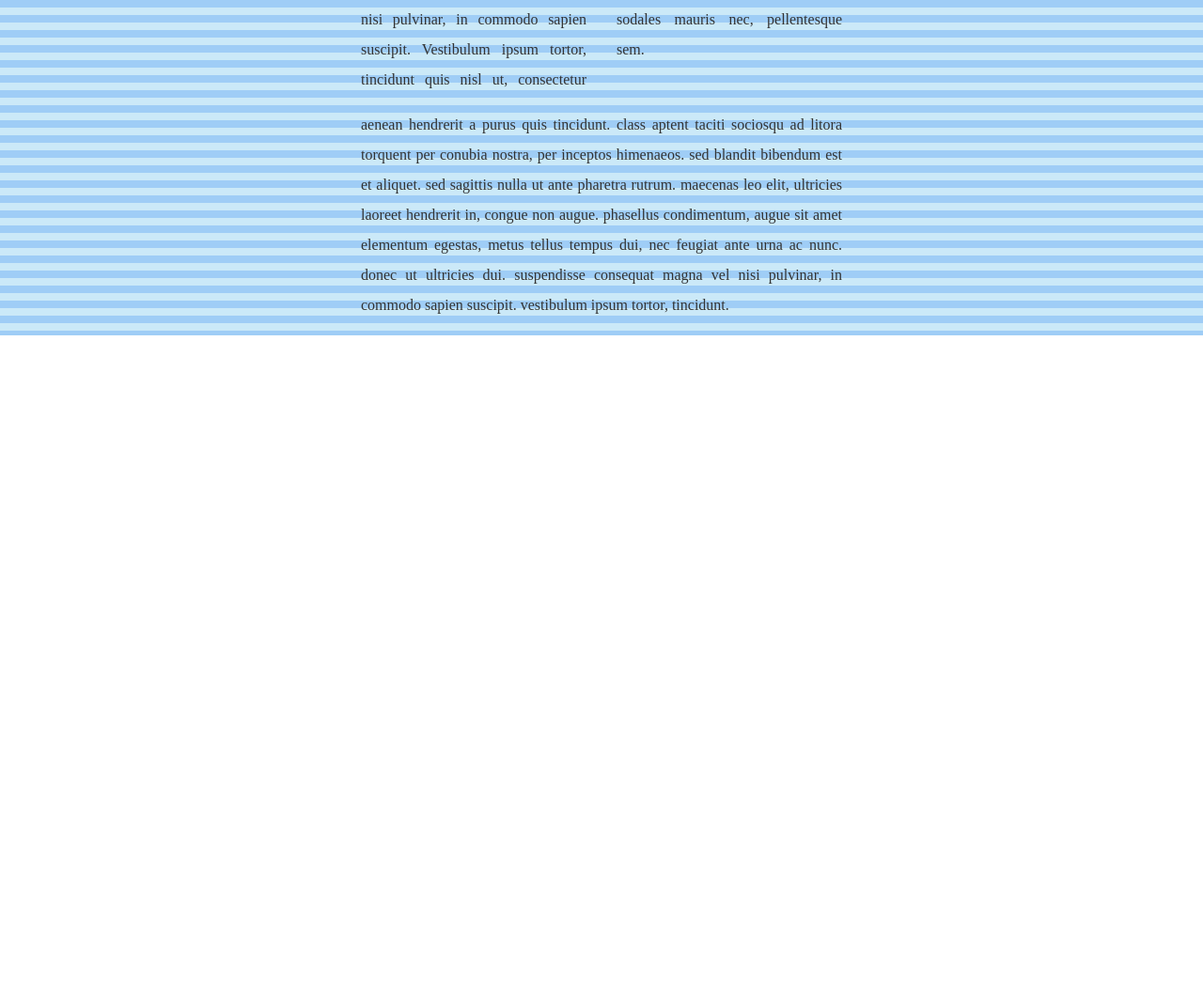
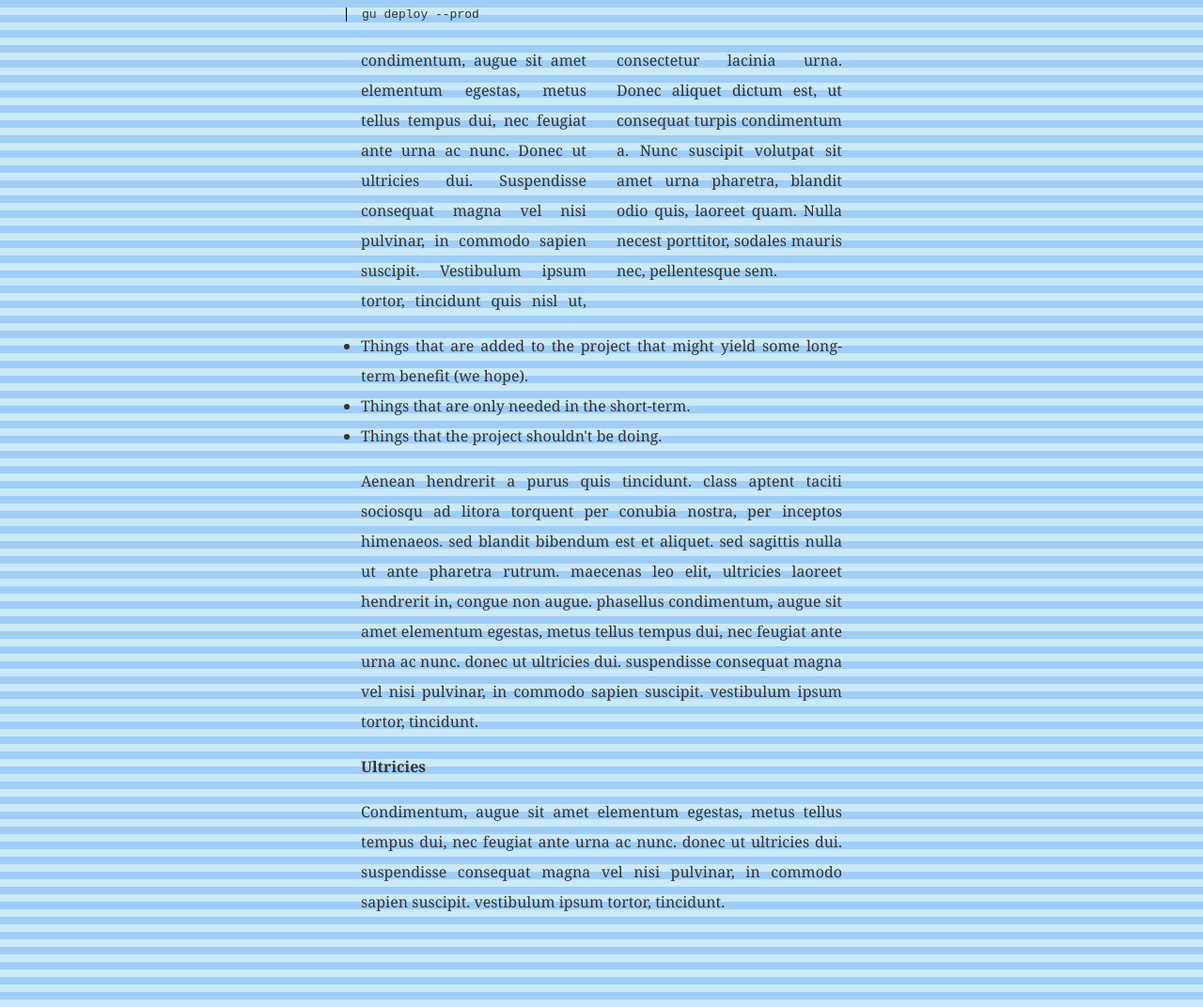
Before and after one commit to commuterjoy/playground, a plain HTML site: page grids/grid.html in a window 1280 px wide. Shown: the part 864-1936 px from the top of the page at 94% size. Before the commit the page ends 1221 px from the top, so only its background shows below. Drawn offline with nearby package versions, Linux system fonts and the light colour scheme; files that its build step writes are made by us from their sources.

Commit message:
More modules

```diff
--- a/grids/grid.html
+++ b/grids/grid.html
@@ -11,10 +11,10 @@
             January 21, 2014
           </p>
           <p>
-              aenean hendrerit a purus quis tincidunt. class aptent taciti
+              Aenean hendrerit a purus quis tincidunt. class aptent taciti
               sociosqu ad litora torquent per conubia nostra, per inceptos
               himenaeos. sed blandit bibendum est et aliquet. sed sagittis
-              nulla ut ante pharetra rutrum. maecenas leo elit, ultricies
+              nulla ut ante <a href="#">pharetra rutrum</a>. maecenas leo elit, ultricies
               laoreet hendrerit in, congue non augue.  phasellus
               condimentum, augue sit amet elementum egestas, metus tellus
               tempus dui, nec feugiat ante urna ac nunc. donec ut ultricies
@@ -44,7 +44,14 @@
               necest porttitor, sodales mauris nec, pellentesque sem.
           </p>
           <p>
-              aenean hendrerit a purus quis tincidunt. class aptent taciti
+          <ul>
+              <li>Things that are added to the project that might yield some long-term benefit (we hope).</li>
+              <li>Things that are only needed in the short-term.</li>
+              <li>Things that the project shouldn't be doing.</li>
+          </ul>
+          </p>
+          <p>
+              Aenean hendrerit a purus quis tincidunt. class aptent taciti
               sociosqu ad litora torquent per conubia nostra, per inceptos
               himenaeos. sed blandit bibendum est et aliquet. sed sagittis
               nulla ut ante pharetra rutrum. maecenas leo elit, ultricies
@@ -53,6 +60,13 @@
               tempus dui, nec feugiat ante urna ac nunc. donec ut ultricies
               dui.  suspendisse consequat magna vel nisi pulvinar, in
               commodo sapien suscipit. vestibulum ipsum tortor, tincidunt.
+          </p>
+          <h2 class="subheading">Ultricies</h2>
+          <p>
+              Condimentum, augue sit amet elementum egestas, metus tellus
+              tempus dui, nec feugiat ante urna ac nunc. donec ut ultricies
+              dui.  suspendisse consequat magna vel nisi pulvinar, in
+              commodo sapien suscipit. vestibulum ipsum tortor, tincidunt.
            </p>
       </div>
 </body>
--- a/grids/stylesheets/grid.scss
+++ b/grids/stylesheets/grid.scss
@@ -1,13 +1,16 @@
+
+$grid: 16px;
 
 @import 'modules/typography.scss';
 @import 'modules/colour.scss';
+@import 'modules/lists.scss';
 
-$grid: 16px;
 
 body {
     @include font-1;
-    margin: 0px;
+    margin: $grid*6 0px;
     padding: 0px;
+    background-color: rgba(243, 234, 239, 0.28);
 }
 
 .u-hgrid {
@@ -21,6 +24,8 @@ body {
 .u-columns {
     -webkit-column-count: 2;
     -webkit-column-gap: $grid*2;
+    -moz-column-count: 2;
+    -moz-column-gap: $grid*2;
 
     @media only screen and (max-width: $grid*30) {
         -webkit-column-count: 1;
@@ -30,7 +35,6 @@ body {
 .article__container {
     margin: $grid auto;
     max-width: $grid*32;
-    text-align:justify;
     padding: 0 $grid;
 }
 
@@ -49,9 +53,10 @@ body {
     height: 224px;
     display: inline-block;
     float: right;
-    margin: $grid 0 $grid $grid;
+    margin: $grid;
+    margin-right: -$grid;
 
-    @media only screen and (max-width: 320px) {
+    @media only screen and (max-width: $grid*40) {
         margin: $grid 0;
         display: block;
         width: 100%;
@@ -67,5 +72,8 @@ body {
     @media only screen and (max-width: $grid*34) {
         margin-left: 0;
     }
+}
 
+.subheading {
+    @include font-3;
 }
--- a/grids/stylesheets/modules/colour.scss
+++ b/grids/stylesheets/modules/colour.scss
@@ -1,3 +1,3 @@
 
 $primary-color: #333;
-$highlight-color: #ccc;
+$highlight-color: #000;
--- /dev/null
+++ b/grids/stylesheets/modules/lists.scss
@@ -0,0 +1,9 @@
+
+ul {
+    list-style-position: outside;
+    padding-left: 0;
+
+    @media only screen and (max-width: $grid*36) {
+        list-style-position: inside;
+    }
+}
--- a/grids/stylesheets/modules/typography.scss
+++ b/grids/stylesheets/modules/typography.scss
@@ -1,16 +1,29 @@
 
-$font-stack: serif;
+$font-stack: Georgia, serif;
+
+@mixin fonts {
+    text-rendering: optimizeLegibility;
+}
 
 @mixin font-1 {
     font: 100% $font-stack;
     line-height: $grid*2;
     color: $primary-color;
+    text-align:justify;
 }
 
 @mixin font-2 {
+    line-height: $grid*3;
+    font-size: $grid*3;
+    color: $highlight-color;
+    text-shadow: 1px 1px #ffffff;
+    font-weight: normal;
+    text-align: initial;
+}
+
+@mixin font-3 {
+    font: 100% $font-stack;
     line-height: $grid*2;
-    font-size: $grid*2;
-    color: $highlight-color;
-    text-shadow: 1px 1px $primary-color;
-    font-weight: normal;
+    color: $primary-color;
+    font-weight: bold;
 }
```
